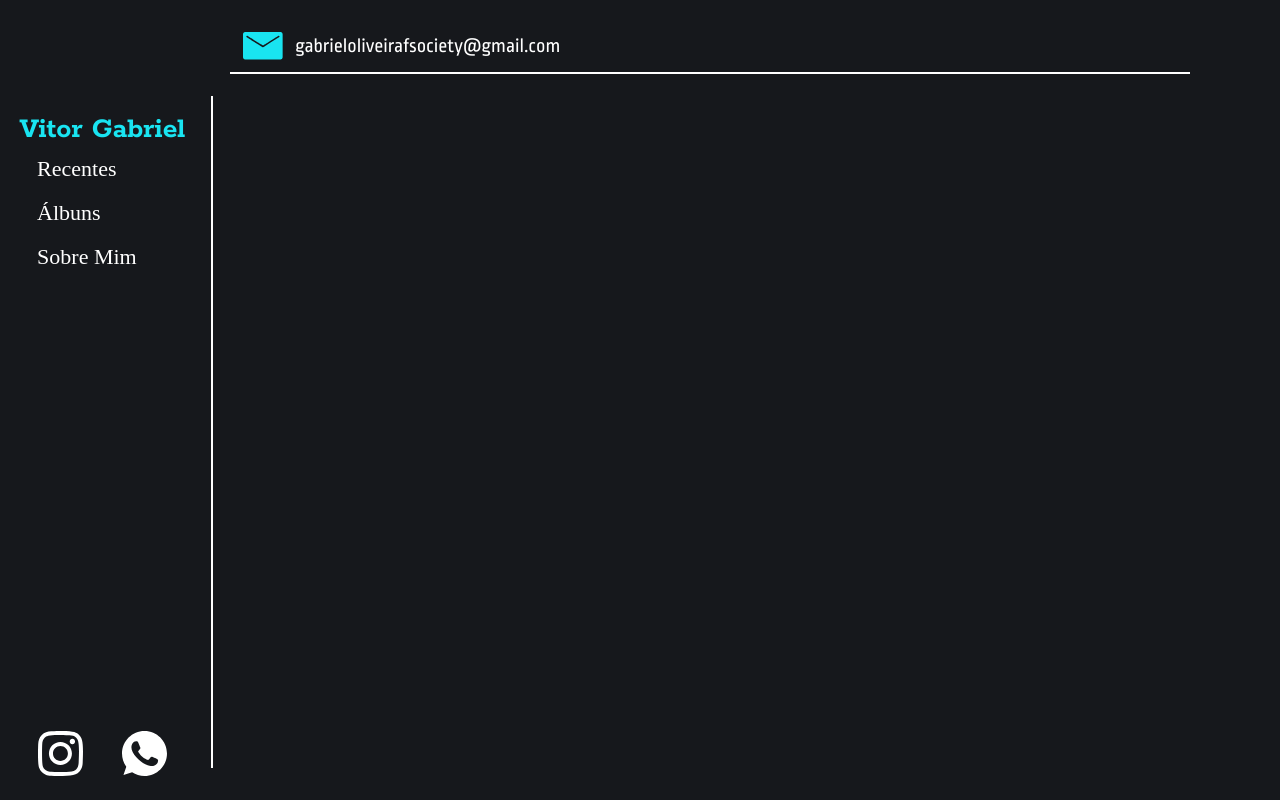
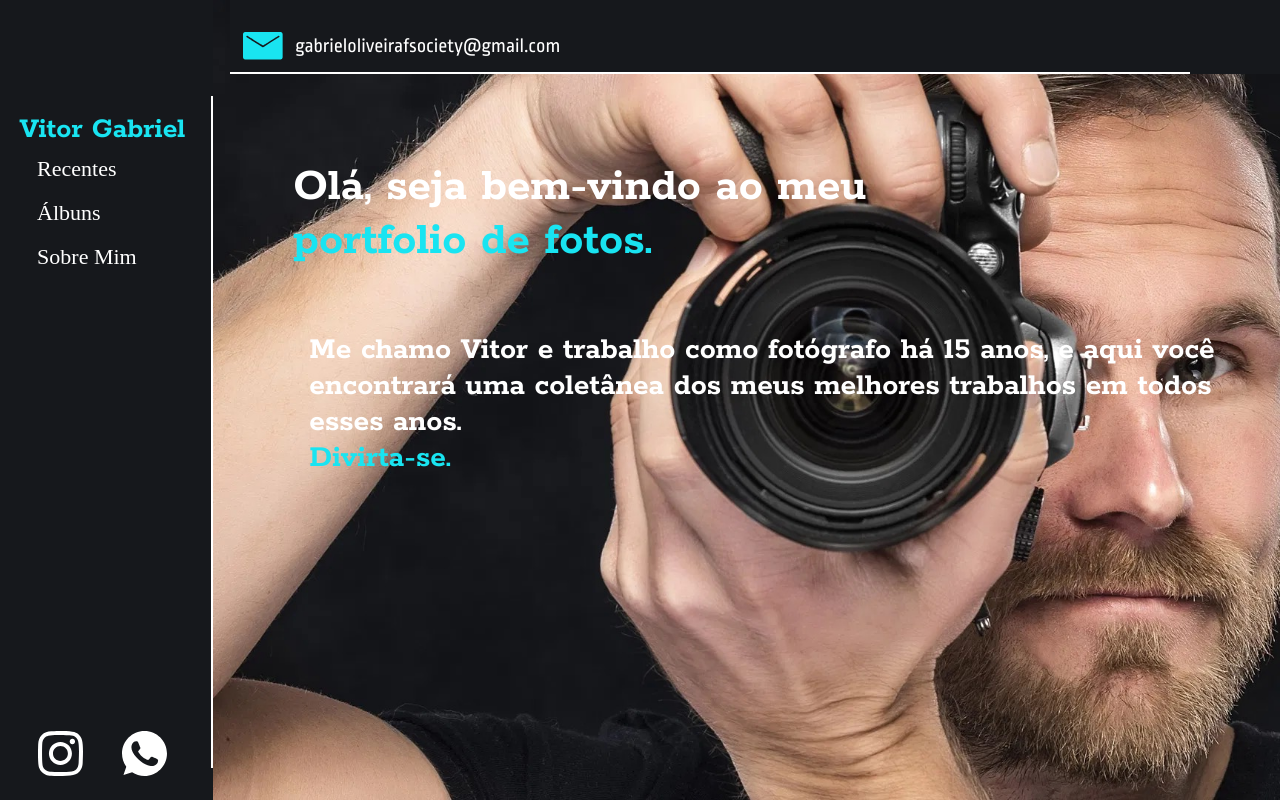
Before and after one commit to vitorpythonico/portfolio-fotografo, a React (Vite) app in the folder react/: page /sobre in a window 1280 px wide. Built offline with nearby package versions, Linux system fonts and the light colour scheme; no server answers; a web font is replaced by a local one.

Commit message:
feat: added About page

```diff
--- a/react/package.json
+++ b/react/package.json
@@ -11,7 +11,8 @@
   },
   "dependencies": {
     "react": "^18.2.0",
-    "react-dom": "^18.2.0"
+    "react-dom": "^18.2.0",
+    "react-router-dom": "^6.12.1"
   },
   "devDependencies": {
     "@types/react": "^18.0.28",
--- a/react/src/App.jsx
+++ /dev/null
@@ -1,18 +0,0 @@
-import EmailBar from './components/EmailBar';
-import Aside from './components/Aside';
-import PhotoViewer from './components/PhotoViewer';
-import { LoadPhotosProvider } from './contexts/LoadPhotosContext'
-
-function App() {
-  return (
-    <>
-      <EmailBar />
-      <LoadPhotosProvider>
-        <Aside/>
-        <PhotoViewer/>
-      </LoadPhotosProvider>
-    </>
-  )
-}
-
-export default App
--- /dev/null
+++ b/react/src/components/AboutMe/index.css
@@ -0,0 +1,31 @@
+.about-me {
+	grid-area: main;
+}
+
+.about-img {
+	width: 100%;
+	height: 100vh;
+
+	background-image: url('../../assets/about-me.jpg');
+	background-size: cover;
+}
+
+.about-img-box {
+	padding: 10em 0 0 5em;
+}
+
+.welcome p {
+	font-family: var(--personalName_font);
+	font-size: 3em;
+}
+
+.color-neon {
+	color: #19E4F1;
+}
+
+.about-img-box .description p{
+	font-family: var(--personalName_font);
+	font-size: 2em;
+
+	margin: 2em 0 0 0.5em;
+}
--- /dev/null
+++ b/react/src/components/AboutMe/index.jsx
@@ -0,0 +1,23 @@
+import './index.css'
+
+export default function AboutMe() {
+	return (
+		<main className="about-me">
+			<div className="about-img">
+				<div className="about-img-box">
+					<div className="welcome">
+						<p>Olá, seja bem-vindo ao meu<br/>
+							<span className="color-neon">portfolio de fotos.</span>
+						</p>
+					</div>
+					<div className="description">
+						<p>
+							Me chamo Vitor e trabalho como fotógrafo há 15 anos, e aqui você encontrará uma coletânea dos meus melhores trabalhos em todos esses anos.<br/>
+							<span className="color-neon">Divirta-se.</span>
+						</p>
+					</div>
+				</div>
+			</div>
+		</main>
+	)
+}
--- a/react/src/components/Aside/index.jsx
+++ b/react/src/components/Aside/index.jsx
@@ -1,4 +1,5 @@
 import {useRef, useState, useContext } from 'react'
+import { Link } from 'react-router-dom'
 import { LoadPhotosContext} from '../../contexts/LoadPhotosContext'
 
 import './index.css'
@@ -26,17 +27,17 @@ function Aside() {
 					<div className="three"></div>
 				</div>
 				<nav>
-					<p class="personal-name">Vitor Gabriel</p>
+					<p className="personal-name">Vitor Gabriel</p>
 					<ul>
-						<li><a onClick={changeAlbum} href="#">recentes</a></li>
+						<li><Link onClick={changeAlbum} to="/">recentes</Link></li>
 						<li className="albums">
 							<p onClick={showAlbums}>Álbuns</p>
 							<ul ref={albumList} className="hidden">
-								<li><a onClick={changeAlbum} href="#">pessoal</a></li>
-								<li><a onClick={changeAlbum} href="#">viagem</a></li>
+								<li><Link onClick={changeAlbum} to="/">pessoal</Link></li>
+								<li><Link onClick={changeAlbum} to="/">viagem</Link></li>
 							</ul>
 						</li>
-						<li><a href="">sobre mim</a></li>
+						<li><Link to="/sobre">sobre mim</Link></li>
 					</ul>
 				</nav>
 				<div className="socialmedia-links">
--- a/react/src/components/EmailBar/index.css
+++ b/react/src/components/EmailBar/index.css
@@ -10,7 +10,6 @@ header {
 .email-bar > .content {
 	display: flex;
 	align-items: center;
-
 }
 
 .email-svg {
@@ -29,9 +28,6 @@ header {
 	}
 
 @media screen and (max-width: 600px) {
-	.email-bar {
-	}
-
 	.email-bar > .content {
 		margin: 2% 0 1% 1%;
 	}
--- a/react/src/components/PhotoViewer/index.css
+++ b/react/src/components/PhotoViewer/index.css
@@ -1,5 +1,6 @@
-main {
+.photo-viewer {
 	grid-area: main;
+	margin-top: 10%;
 }
 
 .page-title {
@@ -8,7 +9,6 @@ main {
 
 h1 {
 	display: inline-block;
-
 	font-family: var(--personalName_font);	color: white;
 
 	padding: 0.2em;
@@ -16,48 +16,44 @@ h1 {
 	border-bottom: 2px solid white;
 }
 
-.photo-galery {
-	display: grid;
-	grid-template-columns: repeat(1, 1fr);
-	grid-gap: 2em;
-
-	margin: 15% 12% 0 6%;
-}
 
 @media screen and (max-width: 600px) {
 	h1 {
 		font-size: 2.5em;
-		margin-top: 0.8em;
 	}
 
 	.photo-galery {
-		margin: 10% 10%;
+		display: flex;
+		flex-direction: column;
+		margin-top: 2em;
+
 	}
 }
 
 @media screen and (min-width: 601px) {
+	.photo-viewer {
+		margin-top: 15%;
+	}
+
 	h1 {
 		font-size: 3em;
-		margin-top: 2.5em;
 	}
 
 	.photo-galery {
+		display: grid;
 		grid-template-columns: repeat(2, 1fr);
-		margin: 8% 3% 0 -1%;
+		margin: 3em 3em 0 3em;
 	}
 
 }
 
 @media screen and (min-width: 1000px) {
-	h1 {
-		font-size: 3.5em;
+	.photo-viewer {
+		margin-top: 10%;
 	}
 
 	.photo-galery {
 		grid-template-columns: repeat(4, 1fr);
 		grid-gap: 3em;
-
-		margin: 5% 3% 0 -1%;
-
 	}
 }
--- a/react/src/components/PhotoViewer/index.jsx
+++ b/react/src/components/PhotoViewer/index.jsx
@@ -10,10 +10,10 @@ export default function PhotoViewer() {
 	if (data)
 		return (
 			<>
-				<main>
-				<div className="page-title">
-					<h1>Galeria</h1>
-				</div>
+				<main className="photo-viewer">
+					<div className="page-title">
+						<h1>Galeria</h1>
+					</div>
 					<div className="photo-galery">
 						{
 							Object.values(data).map((photo, id) =>
--- a/react/src/main.jsx
+++ b/react/src/main.jsx
@@ -1,10 +1,28 @@
 import React from 'react'
 import ReactDOM from 'react-dom/client'
-import App from './App.jsx'
+import { BrowserRouter, Routes, Route} from 'react-router-dom'
+
+import Home from './pages/Home'
+import About from './pages/About'
+
+import EmailBar from './components/EmailBar';
+import Aside from './components/Aside';
+import { LoadPhotosProvider } from './contexts/LoadPhotosContext'
+
 import './styles.css'
 
 ReactDOM.createRoot(document.getElementById('root')).render(
   <React.StrictMode>
-    <App />
+    <BrowserRouter>
+      <EmailBar />
+      <LoadPhotosProvider>
+        <Aside />
+
+        <Routes>
+          <Route path="/" element={<Home />}/>
+          <Route path="/sobre" element={<About />}/>
+        </Routes>
+      </LoadPhotosProvider>
+    </BrowserRouter>
   </React.StrictMode>,
 )
--- /dev/null
+++ b/react/src/pages/About.jsx
@@ -0,0 +1,5 @@
+import AboutMe from '../components/AboutMe';
+
+export default function About() {
+	return <AboutMe />
+}
--- /dev/null
+++ b/react/src/pages/Home.jsx
@@ -0,0 +1,5 @@
+import PhotoViewer from '../components/PhotoViewer';
+
+export default function Home() {
+	return <PhotoViewer/>
+}
--- a/react/src/styles.css
+++ b/react/src/styles.css
@@ -42,10 +42,10 @@ body {
 
 #root {
 	display: grid;
-	grid-template-columns: 1fr 4fr;
+	grid-template-columns: 1fr 5fr;
 	grid-template-areas:
-		".     header"
-		"aside	main";
+		".		 ."
+		". main";
 
 	width: 100%;
 	height: 100%;
@@ -53,7 +53,7 @@ body {
 
 @media screen and (max-width: 600px) {
 	#root {
-	grid-template-columns: 1fr 5fr;
+	grid-template-rows: 1fr;
 		grid-template-areas:
 			"aside header"
 			"main main";
```
Also changed, not shown: react/src/assets/about-me.jpg (added), 1 other file (tests, documents, lock files or other folders).
